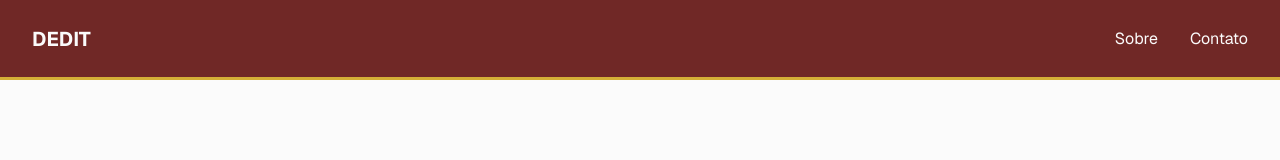
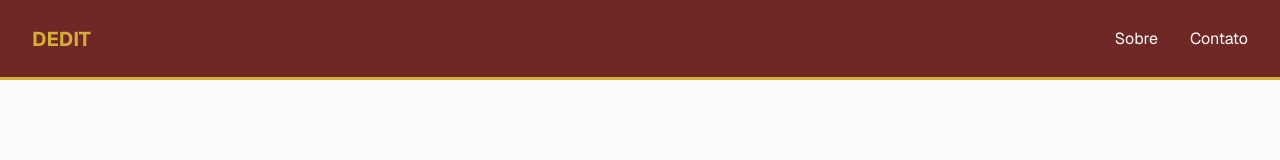
Before and after one commit to BrunoArn/WEB-MPRJ--Report, a Next.js app: page / in a window 1280 px wide. Shown: the top 160 px of the page. Built offline with nearby package versions, Linux system fonts and the light colour scheme.

Commit message:
create NavLink

```diff
--- a/components/NavBar.tsx
+++ b/components/NavBar.tsx
@@ -1,19 +1,27 @@
+import NavLink from "./NavLink";
+
 export default function NavBar() {
     return (
         <nav className="bg-primary-red border-b-3 border-accent h-20">
             <div className="flex h-full items-center justify-between px-8 text-background">
                 {/* Left Side */}
                 <h1 className="text-xl font-bold">
-                    DEDIT
+                    <NavLink href="/">
+                        DEDIT
+                    </NavLink>
                 </h1>
 
                 {/* Right Side */}
                 <ul className="flex gap-8">
                     <li className="ml-auto">
-                        Sobre
+                        <NavLink href="/sobre">
+                            Sobre
+                        </NavLink>
                     </li>
                     <li>
-                        Contato
+                        <NavLink href="/contato">
+                            Contato
+                        </NavLink>
                     </li>
                 </ul>
             </div>
--- /dev/null
+++ b/components/NavLink.tsx
@@ -0,0 +1,29 @@
+"use client";
+
+import { link } from "fs/promises";
+import Link from "next/link";
+import { usePathname } from "next/navigation";
+
+type NavLinkProps = {
+    children: React.ReactNode;
+    href: string;
+    prefetch?: boolean;
+}
+
+export default function NavLink({ children, href, prefetch = true }: NavLinkProps) {
+    const pathname = usePathname();
+    const isActive = pathname === href;
+
+    return (
+        <Link href={href}
+            prefetch={prefetch}
+            className={`
+                hover:underline
+                ${isActive ? "font-bold text-accent" : ""}
+                `}
+        >
+            {children}
+        </Link>
+    );
+
+}
```
